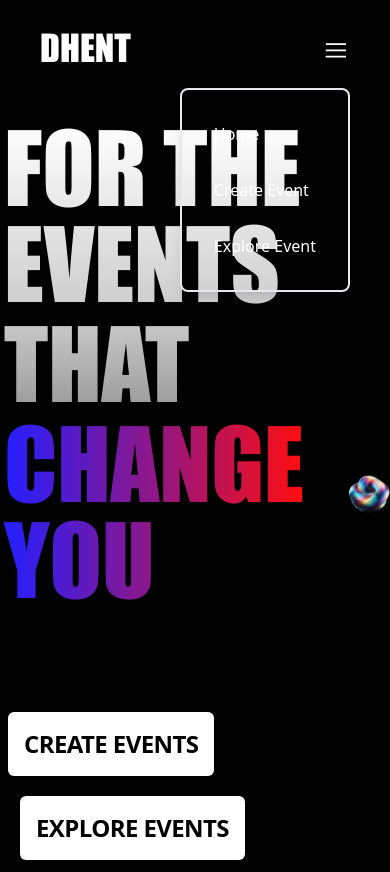
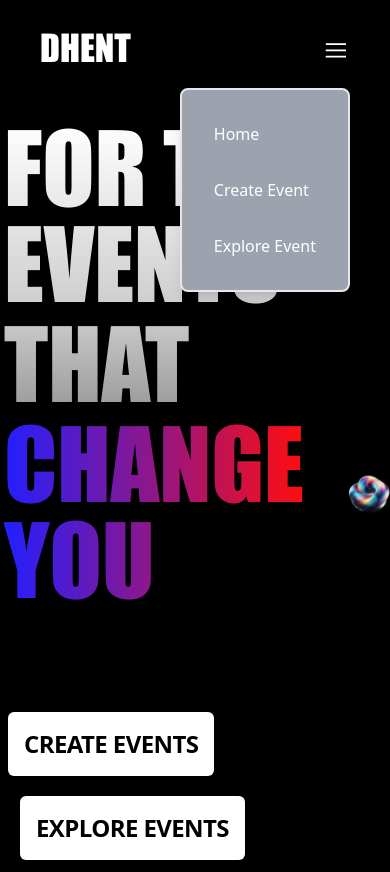
Before and after one commit to HarishKanna-05/Event-management, a React (Vite) app in the folder DBMS pro/luma/: page / in a window 390 px wide. Both pictures are taken after a click on the icon 334 px from the left and 48 px from the top of the page. Built offline with nearby package versions, Linux system fonts and the light colour scheme.

Commit message:
update:nav bar

```diff
--- a/DBMS pro/luma/src/components/Header.jsx
+++ b/DBMS pro/luma/src/components/Header.jsx
@@ -56,11 +56,11 @@ const Header = () => {
       </div>
       {menu && (
         <div
-          className={`absolute top-16 right-10 md:hidden border-2 mt-6 p-4  rounded-lg shadow-lg`}
+          className={`absolute top-16 z-50 bg-gray-400 right-10 md:hidden border-2 mt-6 p-4  rounded-lg shadow-lg`}
         >
           <ul className="">
             <li className="p-4 main">
-              <a href="/" className="text-white ">
+              <a href="/" className="text-white">
                 Home
               </a>
             </li>
```
Also changed, not shown: 1 other file (tests, documents, lock files or other folders).
